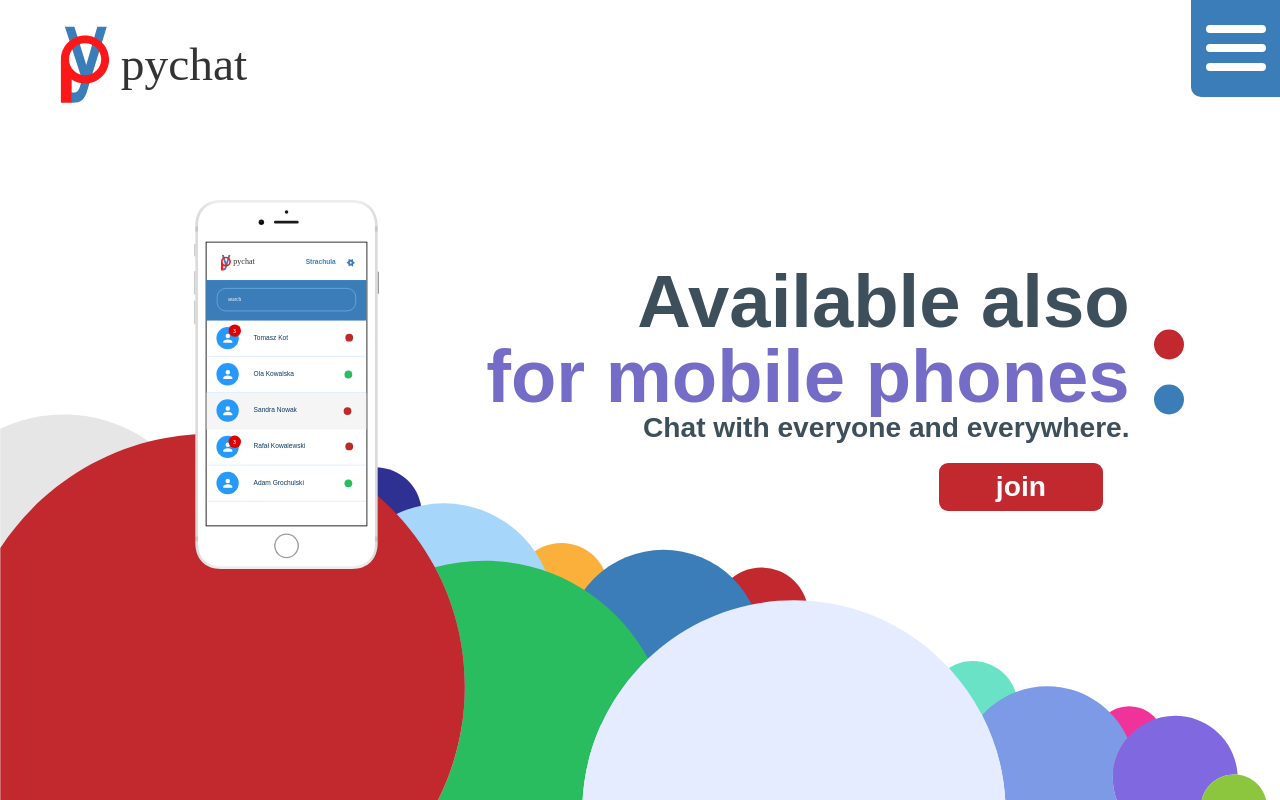
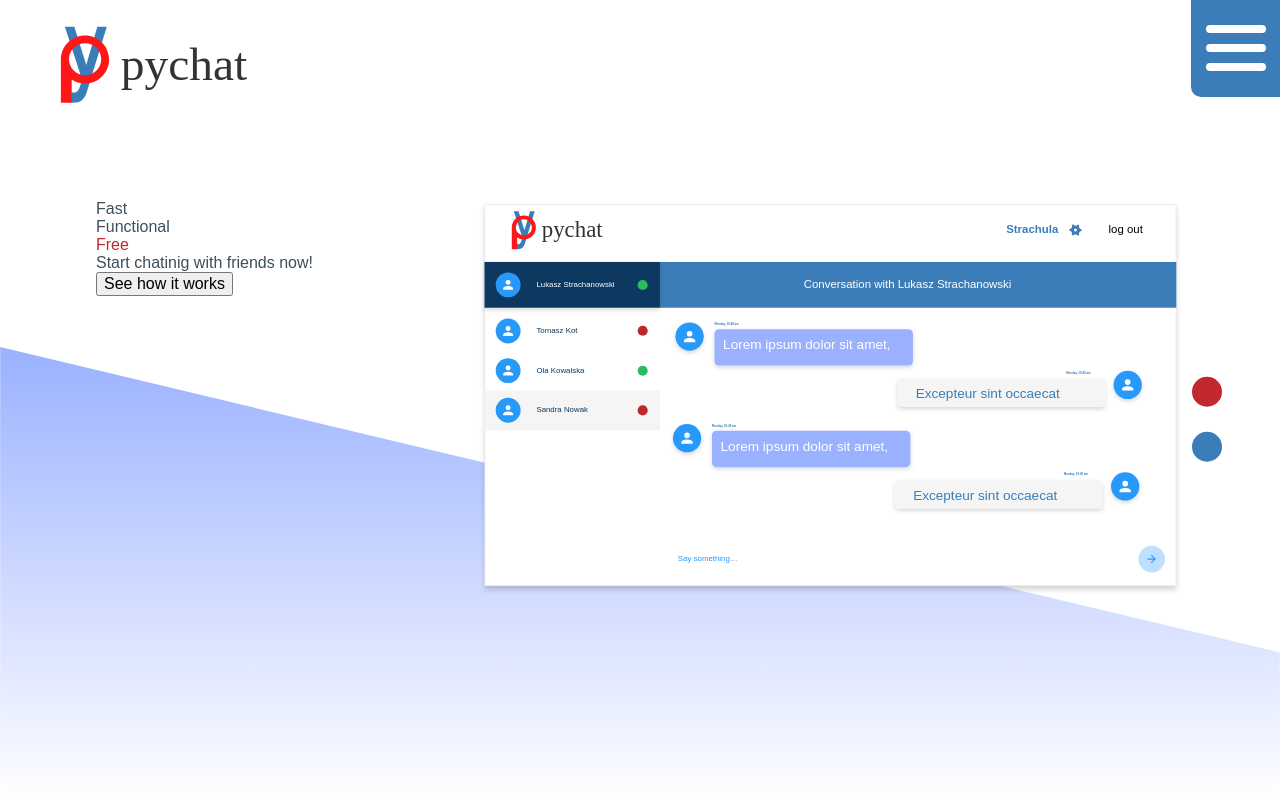
Before and after one commit to lStrachanowski/pychat, a Flask app: page / in a window 1280 px wide. Run offline with Flask 2, Linux system fonts and the light colour scheme.

Commit message:
second slide on index created and dot menu repositioned

```diff
--- a/static/css/main.css
+++ b/static/css/main.css
@@ -96,6 +96,17 @@ a:hover{
      left: 0;
      bottom: 0;
  }
+
+ .back-image-slide-two{
+    background: url('/static/img/backimage2.svg') bottom center;
+    background-repeat: no-repeat;
+    background-size: contain;
+    width: 100%;
+    height: 100vh;
+    position: absolute;
+    left: 0;
+    bottom: 0;
+}
 
  .phone-position{
      width: 17%;
@@ -225,20 +236,41 @@ a:hover{
     display: block;
 }
 
-.dot-menu-position{
-     display: none;
-     float: right;
-     position: relative;
-     top: -40%;
-     transform: translateY(-50%);
-     margin-left: 20px;
-
-}
-
 .red-dot{
     background: #C1292F;
 }
 
+.slide-one{
+    display: none;
+}
+
+.slide-two{
+    display: block;
+}
+
+.screen-img-size{
+    height: 35%;
+    width: 100%;
+}
+
+.left-slide-two-container{
+    width: 30%;
+    display: inline-block;
+}
+
+.right-slide-two-container{
+    width: 65%;
+    float: right;
+}
+
+.dot-menu-position-slide-two{
+    width: 3%;
+    float: right;
+    display: block;
+    cursor: pointer;
+    transform: translateY(125%);
+    margin: 50px;
+}
 /* mobile phone mode */
 @media only screen and (max-width: 599px){
     .phone-position{
--- a/templates/not_logged.html
+++ b/templates/not_logged.html
@@ -16,6 +16,11 @@
     </div>
 {%endblock%}
 {% block mainbody %}
+<div class="dot-menu-position-slide-two">
+        <div class="dot-menu red-dot"></div>
+        <div class="dot-menu"></div>
+</div>
+<div class="slide-one">
     <div class="back-image">
     </div>
 
@@ -37,10 +42,10 @@
                 <button class="index-button-style">join</button>
             </div>
         </div>
-        <div class="dot-menu-position">
+        <!-- <div class="dot-menu-position">
                 <div class="dot-menu red-dot"></div>
                 <div class="dot-menu"></div>
-        </div>
+        </div> -->
 
         <div class="index-text-container-mobile">
 
@@ -67,5 +72,30 @@
         </div>
 
     </div>
+</div>
+
+<div class="slide-two">
+    <div class="back-image-slide-two">
+        <div class="index-center-content">
+                <div class="left-slide-two-container">
+                    <div class="index-text-black">Fast</div>
+                    <div class="index-text-black">Functional</div>
+                    <div class="index-text-red-mobile">Free</div>
+                    <div class="index-text-black">Start chatinig with friends now!</div>
+                    <button>See how it works</button>
+                </div>
+                <!-- <div class="dot-menu-position-slide-two">
+                        <div class="dot-menu red-dot"></div>
+                        <div class="dot-menu"></div>
+                </div> -->
+                <div class="right-slide-two-container">
+                    <img src="/static/img/screenshot.svg" class="screen-img-size">
+                </div>
+
+        </div>
+    </div>
+</div>
+
+
 
 {% endblock %}
```
Also changed, not shown: static/img/backimage2.svg (added), static/img/screenshot.svg (added).
